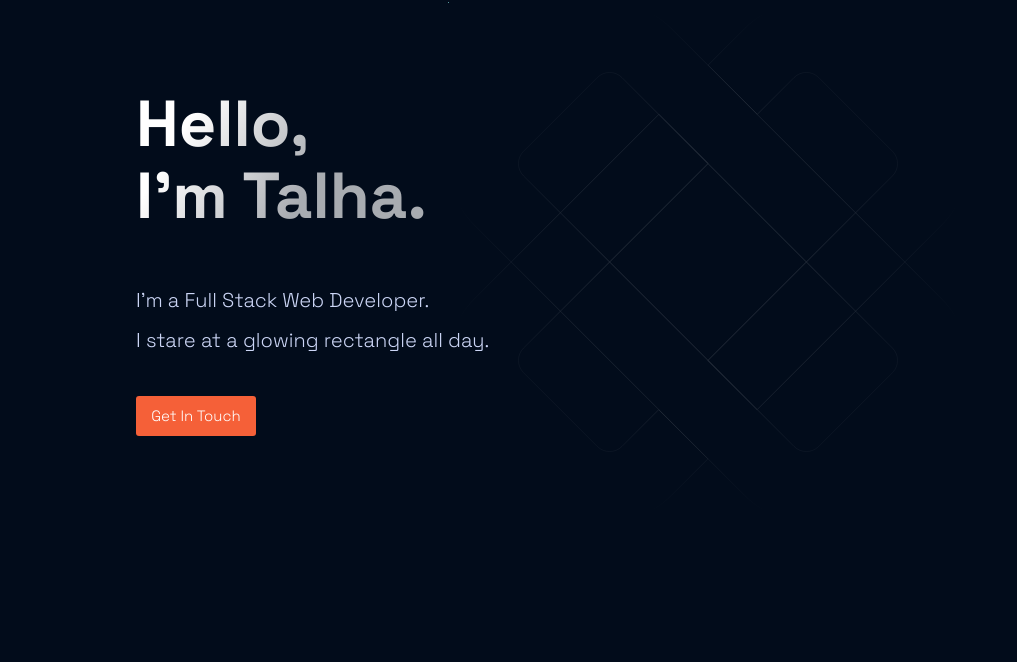
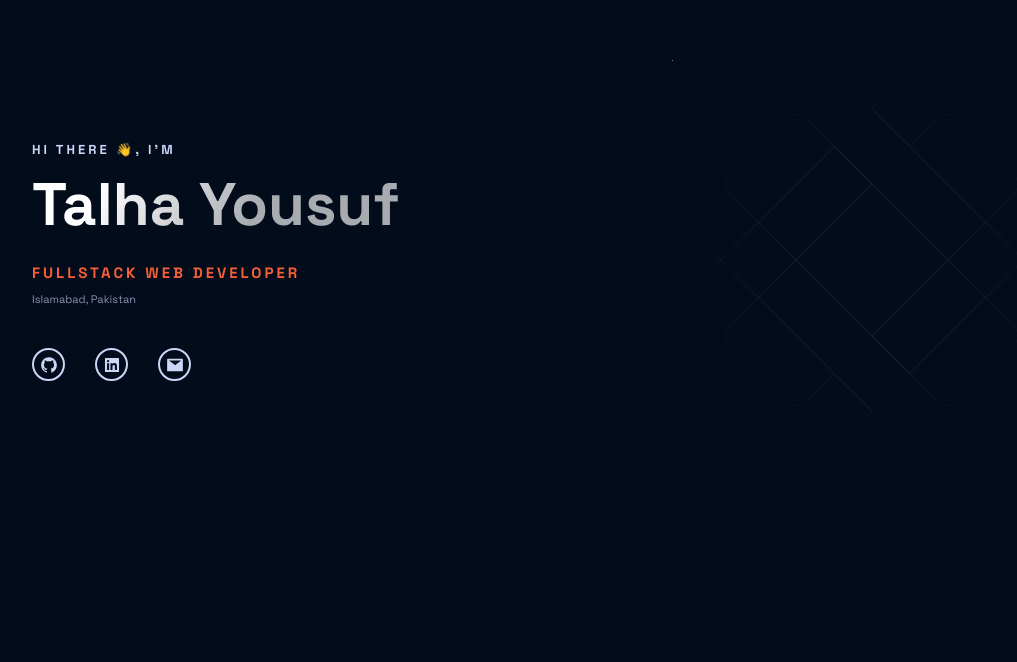
Before and after one commit to tlhysf/portfolio-nextjs, a Next.js app: page / in a window 1280 px wide. Shown: the part 138-800 px from the top of the page, without its empty margins (48-1065 px from the left). Built offline with nearby package versions, Linux system fonts and the light colour scheme; no server answers.

Commit message:
banner completed

```diff
--- a/src/components/Banner/Banner.js
+++ b/src/components/Banner/Banner.js
@@ -1,29 +1,38 @@
 import React from "react";
 
-import { Section, SectionText, SectionTitle } from "components/Common/Section";
-import { Button } from "components/Common/Buttons";
-import BackgroundAnimation from "./BackgroundAnimation";
+import { Section } from "components/Common/Section";
+// import { Button } from "components/Common/Buttons";
+import SocialLinks from "components/Common/SocialLinks";
 
-import { BannerContent, BannerBgContainer } from "./Styles";
+import {
+  Container,
+  TextContainer,
+  GraphicContainer,
+  Greeting,
+  Heading,
+  SubHeading,
+  Text,
+} from "./Styles";
+
+import ParticlesAnimation from "./ParticlesAnimation";
 
 const Banner = () => (
   <div>
-    <Section nopadding fullHeight id="Home">
-      <BannerBgContainer>
-        <BackgroundAnimation />
-      </BannerBgContainer>
-      <BannerContent>
-        <SectionTitle main center>
-          Hello,
+    <Section fullHeight id="Home">
+      <Container>
+        <TextContainer>
+          <Greeting>Hi there 👋, I’m</Greeting>
+          <Heading>Talha Yousuf</Heading>
+          <SubHeading>Fullstack Web Developer</SubHeading>
+          <Text>Islamabad, Pakistan</Text>
           <br />
-          I'm Talha.
-        </SectionTitle>
-        <SectionText>
-          I'm a Full Stack Web Developer.
-          <br />I stare at a glowing rectangle all day.
-        </SectionText>
-        <Button href="#Contact">Get In Touch</Button>
-      </BannerContent>
+          <SocialLinks />
+          {/* <Button href="#Contact">Get In Touch</Button> */}
+        </TextContainer>
+        <GraphicContainer>
+          <ParticlesAnimation />
+        </GraphicContainer>
+      </Container>
     </Section>
   </div>
 );
--- a/src/components/Banner/BackgroundAnimation.js
+++ b/src/components/Banner/ParticlesAnimation.js
@@ -1,6 +1,6 @@
 import React from "react";
 
-const BackgroundAnimation = () => (
+const ParticlesAnimation = () => (
   <div>
     <svg
       className="BgAnimation__svg"
@@ -362,4 +362,4 @@ const BackgroundAnimation = () => (
   </div>
 );
 
-export default BackgroundAnimation;
+export default ParticlesAnimation;
--- a/src/components/Banner/Styles.js
+++ b/src/components/Banner/Styles.js
@@ -1,40 +1,79 @@
 import styled from "styled-components";
 
-export const BannerContent = styled.div`
-  position: absolute;
-  width: 100%;
-  height: 100%;
+export const Container = styled.div`
+  flex: 1;
   display: flex;
-  flex: 1;
-  justify-content: center;
-  flex-direction: column;
-  margin: 0 auto;
+  flex-direction: row;
+  justify-content: space-between;
+  align-items: center;
 
-  @media ${(props) => props.theme.breakpoints.xl} {
-    width: 80%;
-    left: 50%;
-    margin: 0 0 0 -40%;
+  @media ${(props) => props.theme.breakpoints.md} {
+    flex-direction: column-reverse;
+    justify-content: space-evenly;
+    align-items: center;
   }
 `;
 
-export const BannerBgContainer = styled.div`
-  position: absolute;
-  width: 50%;
-  right: 0;
-  top: 50%;
-  margin: -25% 0 0 0;
+export const GraphicContainer = styled.div`
+  width: 400px;
 
-  @media ${(props) => props.theme.breakpoints.xl} {
-    width: 50%;
-    left: 50%;
-    top: 50%;
-    margin: -25% 0 0 -10%;
+  @media ${(props) => props.theme.breakpoints.lg} {
+    width: 300px;
+  }
+
+  @media ${(props) => props.theme.breakpoints.md} {
+    width: 200px;
   }
 
   @media ${(props) => props.theme.breakpoints.sm} {
-    width: 100%;
-    left: 50%;
-    top: 50%;
-    margin: -50% 0 0 -50%;
+    width: 150px;
   }
 `;
+
+export const TextContainer = styled.div`
+  display: flex;
+  flex-direction: column;
+  row-gap: 1.2rem;
+`;
+
+export const Greeting = styled.div`
+  text-transform: uppercase;
+  font-size: 1.3rem;
+  letter-spacing: 3px;
+  font-weight: 800;
+  color: ${(props) => props.theme.colors.text.primary};
+`;
+
+export const Heading = styled.h2`
+  font-size: 60px;
+  font-weight: 900;
+  /* letter-spacing: 2px; */
+  background: ${(props) => props.theme.colors.gradients.text};
+  background-clip: text;
+  -webkit-background-clip: text;
+  -webkit-text-fill-color: transparent;
+
+  padding: 0;
+  padding-bottom: 1.3rem;
+
+  @media ${(props) => props.theme.breakpoints.md} {
+    font-size: 40px;
+  }
+
+  @media ${(props) => props.theme.breakpoints.sm} {
+    font-size: 30px;
+  }
+`;
+
+export const SubHeading = styled.div`
+  text-transform: uppercase;
+  font-size: 1.5rem;
+  letter-spacing: 3px;
+  font-weight: 800;
+  color: ${(props) => props.theme.colors.accent.primary};
+`;
+
+export const Text = styled.div`
+  font-size: 1.1rem;
+  color: ${(props) => props.theme.colors.text.secondary};
+`;
--- a/src/components/Common/Buttons.js
+++ b/src/components/Common/Buttons.js
@@ -50,8 +50,8 @@ export const Button = styled.a`
 `;
 
 export const IconButton = styled.a`
-  width: 3rem;
-  height: 3rem;
+  width: 3.3rem;
+  height: 3.3rem;
   display: flex;
   align-items: center;
   justify-content: center;
--- a/src/components/Common/Section.js
+++ b/src/components/Common/Section.js
@@ -1,36 +1,27 @@
 import styled from "styled-components";
 
 export const Section = styled.section`
-  display: ${(props) => (props.grid ? "grid" : "flex")};
-  flex-direction: ${(props) => (props.row ? "row" : "column")};
-  padding: ${(props) => (props.nopadding ? "0" : "32px 48px")};
+  display: flex;
+  flex-direction: column;
+  padding: 0;
   margin: 0 auto;
   min-height: ${(props) => (props.fullHeight ? "100vh" : "auto")};
   max-width: ${(props) => (props.fullWidth ? "100%" : "1040px")};
   box-sizing: content-box;
   position: relative;
-  overflow: hidden;
-  grid-template-columns: 1fr 1fr;
 
   @media ${(props) => props.theme.breakpoints.xl} {
     margin: 0 8rem;
   }
 
-  @media ${(props) => props.theme.breakpoints.md} {
-    padding: 0;
-    flex-direction: column;
-  }
-
   @media ${(props) => props.theme.breakpoints.sm} {
     margin: 0 4rem;
-    flex-direction: column;
   }
 `;
 
 export const SectionDivider = styled.div`
   width: 100%;
-  height: 0.2rem;
-  border-radius: 10px;
+  height: 0.1rem;
   background-color: #fff;
   background: ${(props) => props.theme.colors.gradients.primary};
   margin-bottom: 2rem;
@@ -41,56 +32,20 @@ export const SectionDivider = styled.div`
   }
   @media ${(props) => props.theme.breakpoints.sm} {
     margin-top: 0;
-    height: 0.5rem;
   }
 `;
 
 export const SectionTitle = styled.h2`
-  font-weight: 800;
-  font-size: ${(props) => (props.main ? "65px" : "40px")};
-  line-height: ${(props) => (props.main ? "72px" : "40px")};
+  font-weight: 600;
   width: max-content;
   max-width: 100%;
   background: ${(props) => props.theme.colors.gradients.text};
   background-clip: text;
   -webkit-background-clip: text;
   -webkit-text-fill-color: transparent;
-  margin-bottom: 32px;
-  padding-bottom: ${(props) => (props.main ? "16px" : "0")};
+  margin: 0;
+  padding: 0;
 
-  @media ${(props) => props.theme.breakpoints.md} {
-    font-size: ${(props) => (props.main ? "56px" : "48px")};
-    line-height: ${(props) => (props.main ? "56px" : "48px")};
-    padding-bottom: ${(props) => (props.main ? "12px" : "0")};
-  }
-
-  @media ${(props) => props.theme.breakpoints.sm} {
-    font-size: 32px;
-    line-height: 40px;
-    font-size: ${(props) => (props.main ? "28px" : "32px")};
-    line-height: ${(props) => (props.main ? "32px" : "40px")};
-    padding-bottom: ${(props) => (props.main ? "8px" : "0")};
-  }
+  font-size: 30px;
+  margin-bottom: 4rem;
 `;
-
-export const SectionText = styled.p`
-  max-width: 800px;
-  font-size: 20px;
-  line-height: 40px;
-  font-weight: 300;
-  padding-bottom: 3.6rem;
-  color: ${(props) => props.theme.colors.text.primary};
-
-  @media ${(props) => props.theme.breakpoints.md} {
-    max-width: 670px;
-    font-size: 16px;
-    line-height: 32px;
-    padding-bottom: 24px;
-  }
-
-  @media ${(props) => props.theme.breakpoints.sm} {
-    font-size: 14px;
-    line-height: 24px;
-    padding-bottom: 16px;
-  }
-`;
--- a/src/components/Projects/Projects.js
+++ b/src/components/Projects/Projects.js
@@ -13,7 +13,7 @@ import { projects } from "data/projects";
 
 const Projects = ({ setGalleryState }) => {
   return (
-    <Section fullHeight nopadding id="Projects">
+    <Section fullHeight id="Projects">
       <SectionDivider />
       <SectionTitle>Projects</SectionTitle>
       <Grid>
--- a/src/components/Skills/Skills.js
+++ b/src/components/Skills/Skills.js
@@ -3,7 +3,6 @@ import React from "react";
 import {
   Section,
   SectionDivider,
-  SectionText,
   SectionTitle,
 } from "components/Common/Section";
 
@@ -16,13 +15,13 @@ import {
 } from "components/Skills/Styles";
 
 const Skills = () => (
-  <Section fullHeight nopadding id="Skills">
+  <Section fullHeight id="Skills">
     <SectionDivider colorAlt divider xMargin />
     <SectionTitle xMargin>Skills</SectionTitle>
-    <SectionText xMargin>
+    {/* <SectionText xMargin>
       I've worked with a range a technologies in the web development. From
       Back-end To Design.
-    </SectionText>
+    </SectionText> */}
     <List xMargin>
       <ListItem>
         <ListContainer>
--- a/src/components/TimeLine/TimeLine.js
+++ b/src/components/TimeLine/TimeLine.js
@@ -18,7 +18,7 @@ const Timeline = () => {
   const widthFactor = Math.max(...timeline.map((x) => x.period.length));
 
   return (
-    <Section fullHeight nopadding id="Timeline">
+    <Section fullHeight id="Timeline">
       <SectionDivider />
       <SectionTitle>Timeline</SectionTitle>
       <List noGap>
```
Also changed, not shown: public/bongocat.gif (deleted).
